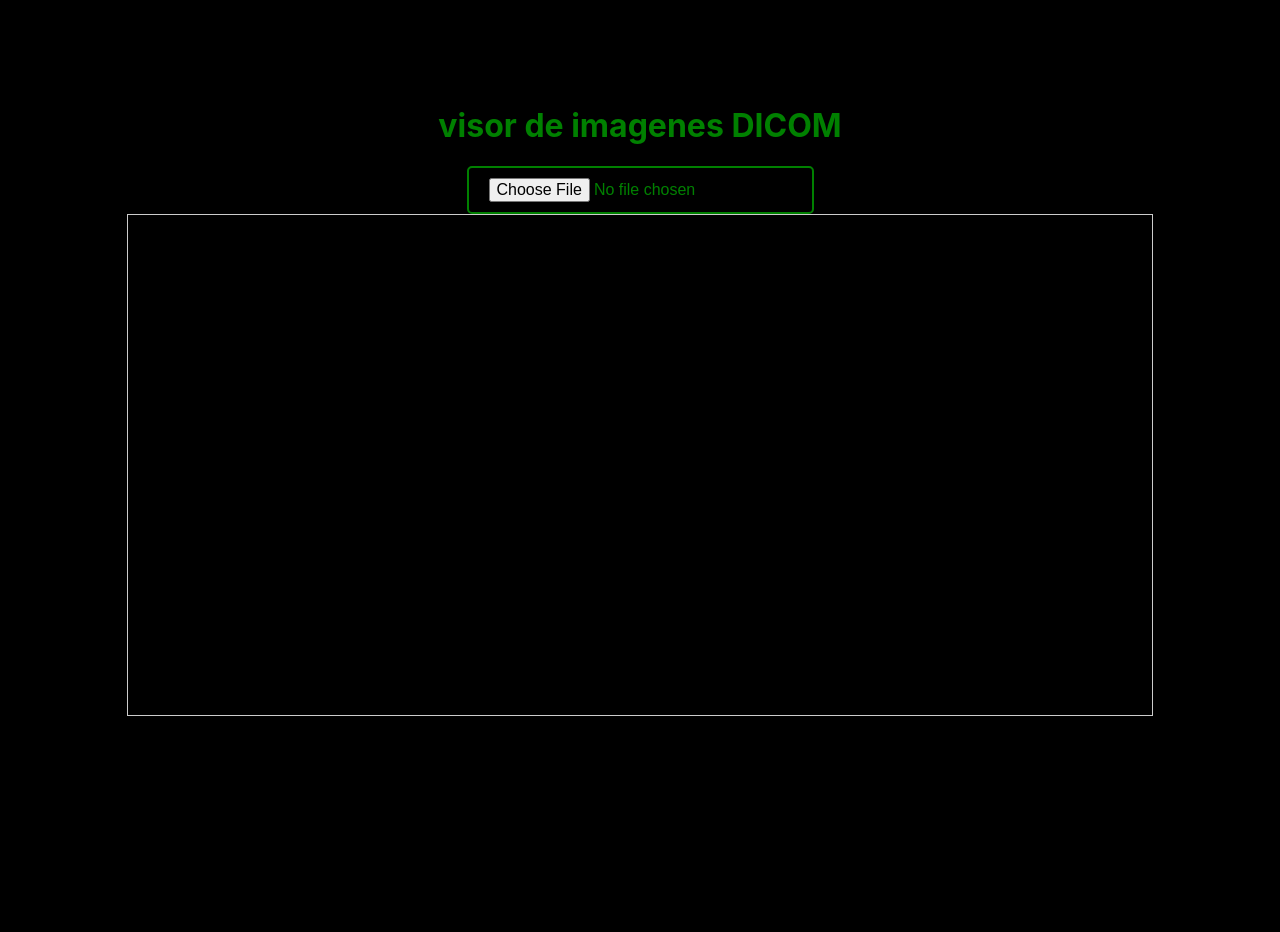
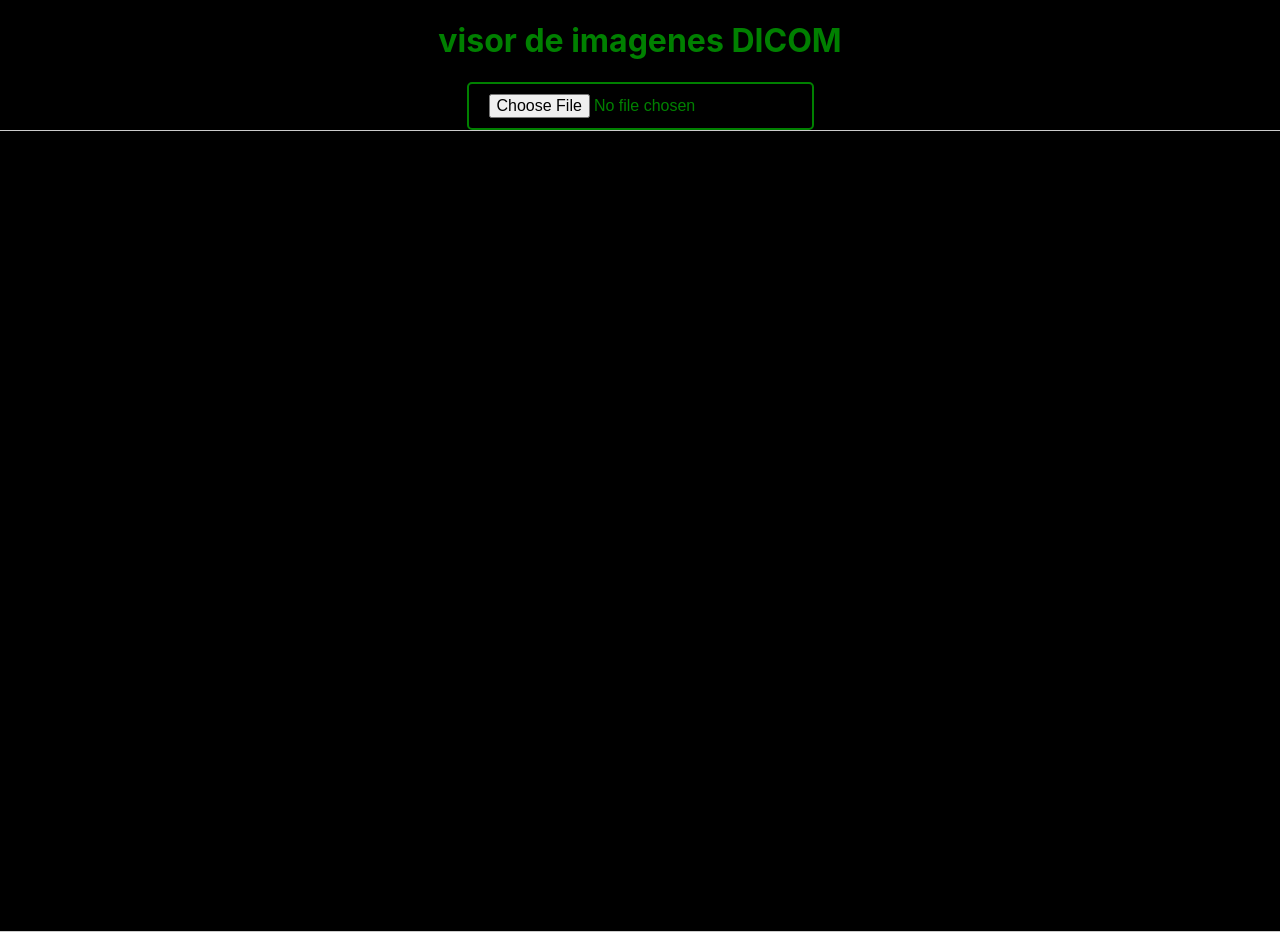
Before and after one commit to Choriporg/GRP-Wartel-2024-PROYINF, a React app: page / in a window 1280 px wide. Before the commit the page ends 800 px from the top, so only its background shows below. Built offline with nearby package versions, Linux system fonts and the light colour scheme.

Commit message:
Add files via upload
+better dinamic sizing

```diff
--- a/src/App.css
+++ b/src/App.css
@@ -4,11 +4,12 @@
 }
 
 .App {
+  /* "visor de imagenes DICOM"*/
   display: flex;
   flex-direction: column;
   align-items: center;
   justify-content: center;
-  height: 100vh;
+  min-height: 100vh;
   color: green;
 }
 
@@ -24,6 +25,7 @@
   border-radius: 5px;
 }
 
+
 input[type="file"]:hover {
   border-color: darkgreen;
 }
@@ -34,6 +36,7 @@
 
 img {
   width: 100%;
+  min-width: 100px;
   max-width: 500px;
   border: 2px solid green;
   border-radius: 5px;
@@ -42,7 +45,12 @@
 
 /* App.css */
 .dicom-image {
-  width: 80%;
-  height: 500px;
+  display: flex;
+  flex-direction: column;
+  align-items: center;
+  justify-content: center;
+  width: 100%;
+  height: 100vh;
   border: 1px solid #ccc;
+  background-color: black;
 }
```
